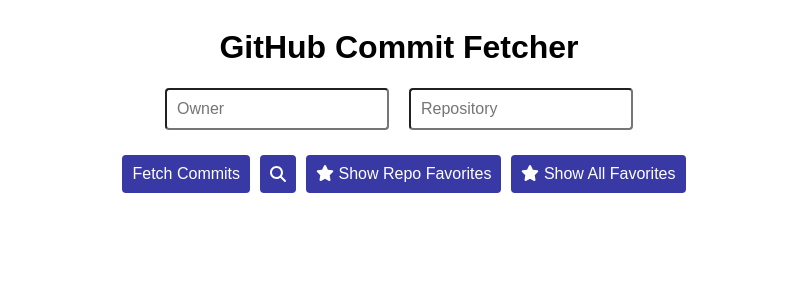
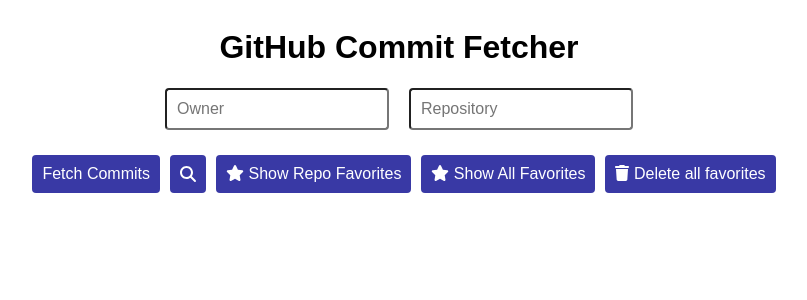
Before and after one commit to Osvosloo/Github-API-Project, a React (Vite) app: page / in a window 1280 px wide. Shown: the top 300 px of the page, without its empty margins (241-1048 px from the left). Built offline with nearby package versions, Linux system fonts and the light colour scheme.

Commit message:
Commit card local storage logic update

```diff
--- a/src/components/RepoFetcher.tsx
+++ b/src/components/RepoFetcher.tsx
@@ -6,6 +6,7 @@
 import {
   faMagnifyingGlass,
   faStar as solidStar,
+  faTrash
 } from "@fortawesome/free-solid-svg-icons";
 import "../styles/repoFetcher.css";
 import { ClipLoader } from "react-spinners";
@@ -30,6 +31,7 @@
         const parsedFavorites = JSON.parse(storedFavorites);
         if (Array.isArray(parsedFavorites)) {
           setFavorites(parsedFavorites);
+          console.log(parsedFavorites)
         } else {
           console.warn("Favorites is not an array, resetting to empty.");
           setFavorites([]);
@@ -47,6 +49,15 @@
 //     console.log(`saving favorites: ${favorites}`);
 //     localStorage.setItem("favorites", JSON.stringify(favorites));
 //   };
+
+const deleteAllFavorites = async () =>{
+    setShowAllFavorites(false);
+    // setShowAllFavorites(true);
+    setShowFavorites(false);
+    setFavorites([])
+    localStorage.setItem("favorites", JSON.stringify([]))
+    alert("All favorites have been deleted")
+}
 
   const fetchCommits = async () => {
     if (!owner || !repo) {
@@ -100,19 +111,20 @@
         (favorite) =>
           favorite.sha === sha
       );
-
+      let updatedFavorites;
       if (existingFavorite) {
-        return prevFavorites.filter(
-          (favorite) =>
-            !(
-              favorite.sha === sha  )
+        updatedFavorites = prevFavorites.filter(
+          (favorite) => !(favorite.sha === sha)
         );
       } else {
-        return [
-            ...prevFavorites,
-            { owner, repo, sha, commitMessage: "", authorName: "", date: "", url:"" },
-          ];
+        updatedFavorites = [
+          ...prevFavorites,
+          { owner, repo, sha, commitMessage: "", authorName: "", date: "", url: "" },
+        ];
       }
+
+      localStorage.setItem("favorites", JSON.stringify(updatedFavorites));
+      return updatedFavorites;
     });
   };
 
@@ -203,6 +215,10 @@
           <FontAwesomeIcon icon={solidStar} />
           {showAllFavorites ? " Hide All Favorites" : " Show All Favorites"}
         </button>
+        <button onClick={deleteAllFavorites}>
+          <FontAwesomeIcon icon={faTrash} />
+         {" Delete all favorites"}
+        </button>
       </div>
       {error && <p style={{ color: "red" }}>{error}</p>}
 
@@ -241,11 +257,6 @@
                 const filteredFavorites = favorites.filter(
                   (favorite) => favorite.owner === owner && favorite.repo === repo
                 );
-
-                // Check if there are favorites for specific repo
-                if (filteredFavorites.length === 0) {
-                  return <p>No favorite commits for this repository. ({owner}-{repo})</p>;
-                }
 
                 return filteredFavorites.map(({ sha }) => {
                   const favoriteCommit = commits.find((commit) => commit.sha === sha);
```
